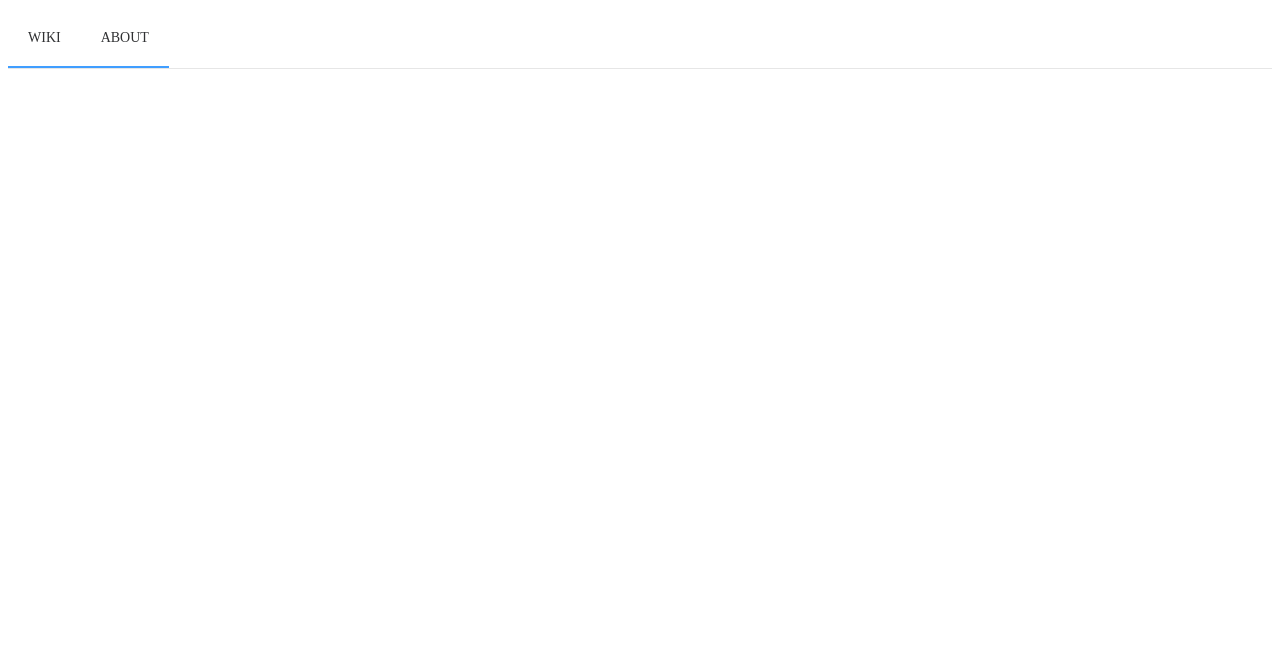
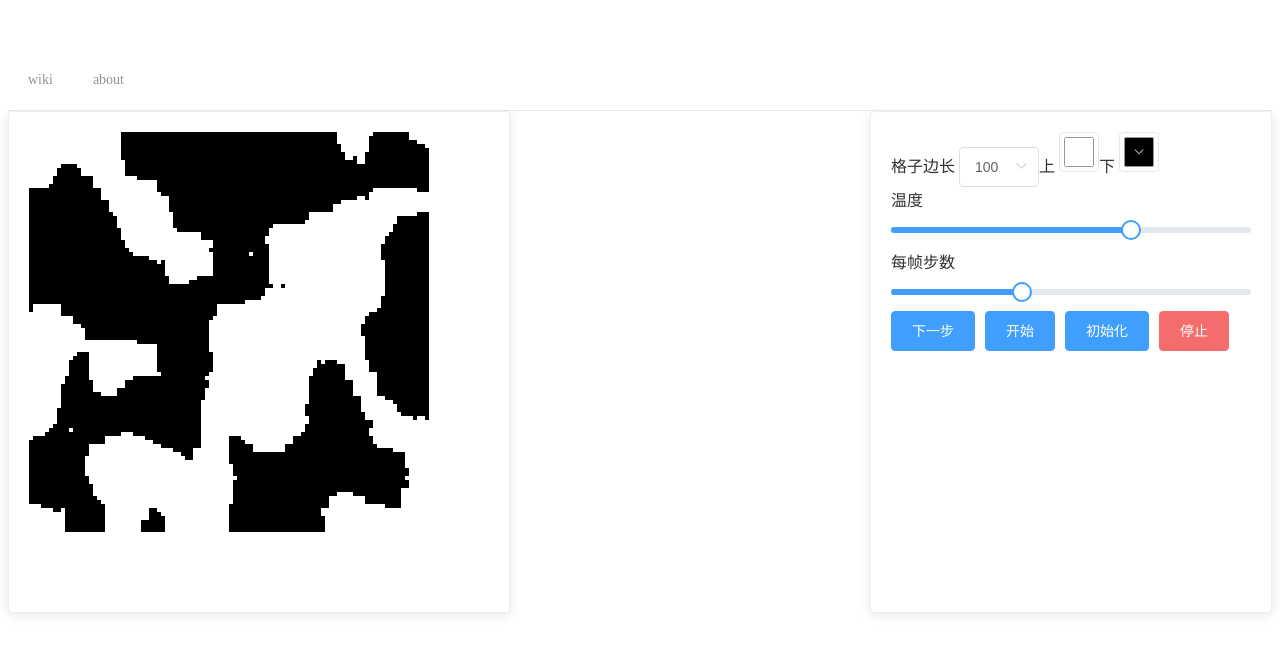
Before and after one commit to NaBrothers/goising, a Vue app: page /#/ising in a window 1280 px wide. Shown: the top 654 px of the page. Built offline with nearby package versions, Linux system fonts and the light colour scheme.

Commit message:
啊啊啊
添加自动开始功能
修改滑块数据
添加wiki

```diff
--- a/src/App.vue
+++ b/src/App.vue
@@ -1,9 +1,5 @@
 <template>
   <div id="app">
-    <el-menu :default-active="activeIndex" mode="horizontal" router>
-      <el-menu-item index="/">WIKI</el-menu-item>
-      <el-menu-item index="/">ABOUT</el-menu-item>
-    </el-menu>
     <router-view></router-view>
   </div>
 </template>
--- a/src/components/ising/index.vue
+++ b/src/components/ising/index.vue
@@ -1,10 +1,19 @@
 <template>
   <div id="app" class="app-container" style="margin: 50px auto;">
-    <div style="display:block;margin:0 auto;width: 450px;">
+    <!-- <div style="display:block;margin:0 auto;width: 450px;"> -->
     <div>
+      <el-menu :default-active="activeIndex" mode="horizontal" @select="handleSelect" :key="menuKey">
+        <el-menu-item index="wiki">wiki</el-menu-item>
+        <el-menu-item index="about">about</el-menu-item>
+      </el-menu>
+      <div style="width: 500px; float:left">
+        <el-card style="height:500px; width:500px">
           <canvas id="myCanvas" width="400" height="400" style="margin: 0 auto"></canvas>
+        </el-card>
+
       </div>
-      <div>
+      <div style="float: right">
+        <el-card style="height: 500px; width: 400px">
           <el-row>
             格子边长
             <el-select v-model="length" style="width: 80px" @change="go">
@@ -19,23 +28,25 @@
             <el-color-picker v-model="downColor" color-format="rgb" @change="refresh"></el-color-picker>
           </el-row>
           <el-row>
-          β
+            温度
             <el-slider
-            v-model="beta"
-            :min="Number(0.01)"
-            :max="Number(2)"
-            :step="Number(0.01)"
-            id="beta"
+              v-model="temperature"
+              :min="Number(-2)"
+              :max="Number(1)"
+              :step="Number(0.05)"
+              id="temperature"
+              :format-tooltip="formatTooltipT"
             ></el-slider>
           </el-row>
           <el-row>
             每帧步数
             <el-slider
               v-model="spf"
-            :min="Number(1)"
-            :max="Number(10001)"
-            :step="Number(1000)"
+              :min="Number(0)"
+              :max="Number(11)"
+              :step="Number(1)"
               id="spf"
+              :format-tooltip="formatTooltipSpf"
             ></el-slider>
           </el-row>
 
@@ -43,7 +54,16 @@
           <el-button @click="running = true;act3()" type="primary">开始</el-button>
           <el-button @click="go" type="primary">初始化</el-button>
           <el-button @click="stopAnimation" type="danger">停止</el-button>
+        </el-card>
       </div>
+      <el-dialog title="wiki"
+      :visible.sync="wikiEnabled"
+      width="80%"
+      @close="dialogClose">
+        <iframe src="https://zh.wikipedia.org/wiki/%E6%98%93%E8%BE%9B%E6%A8%A1%E5%9E%8B"
+          width="100%" height="400px"></iframe>
+      </el-dialog>
+
     </div>
   </div>
 </template>
@@ -53,9 +73,11 @@ export default {
   data() {
     return {
       //drawer: false,  显示抽屉
-      spf: 1000, //step per frame
+      menuKey: 1,
+      activeIndex: 'none',
+      spf: 4, //step per frame
       length: 100, //边长
-      beta: 1,
+      temperature: 0,
       upColor: "rgb(255, 255, 255)",
       downColor: "rgb(0, 0, 0)",
       //showX: 0,
@@ -68,6 +90,9 @@ export default {
       //stop: '',       //控制暂停 用running代替
       image: "", //绘制图像
       running: false, //控制运行
+      wikiEnabled: false,//wiki弹窗可见
+      aboutEnabled: false,//about弹窗可见
+      spfOptions: [1, 10, 20, 50, 100, 200, 500, 1000, 2000, 5000, 10000, 20000],
       sizeOptions: [
         {
           value: 25,
@@ -94,21 +119,40 @@ export default {
   },
   created() {
     setTimeout(() => {
-      this.go();
-    }, 100);
+      this.go();//初始化
+      this.running = true;//初始化结束开始运行
+      this.act3();
+    }, 100);//延迟100ms调用初始化 避免找不到组件
   },
   methods: {
+    formatTooltipSpf(val) {//格式化spf的slider的tootip
+      return this.spfOptions[val];
+    },
+    formatTooltipT(val) {//格式化温度的slider的tootip
+      return Math.pow(10, val).toFixed(2);
+    },
+    handleSelect(index){
+      if (index == 'wiki'){
+        this.wikiEnabled = true;
+      }else if (index == 'about'){
+
+      }
+    },
+    dialogClose(){
+      this.activeIndex = "none";
+      ++this.menuKey;
+    },
     act3() {
       //主要模拟函数
       if (this.running) {
-        for (let loop = 0; loop < this.spf; loop++) {
+        for (let loop = 0; loop < this.spfOptions[this.spf] ; loop++) {
           let element = parseInt(Math.random() * this.length * this.length);
           let x = element % this.length;
           let y = parseInt(element / this.length);
           let energy = this.getEnergy(x, y);
           let deltaEnergy = energy * -2;
-          let beta = this.beta;
-          let prob = Math.exp(-deltaEnergy * beta);
+          let T = Math.pow(10, this.temperature).toFixed(2);
+          let prob = Math.exp(-deltaEnergy / T);
           if (Math.random() < prob) {
             this.arr[x][y] *= -1;
             this.draw(x, y);
@@ -177,9 +221,8 @@ export default {
       // this.cxt.fillRect(400*x/this.length,400*y/this.length,400/this.length,400/this.length);
     },
     stopAnimation() {
-      //已弃用
       this.running = false;
-      if (this.stop != "") window.cancelAnimationFrame(this.stop);
+      if (this.stop != "") window.cancelAnimationFrame(this.stop);//已弃用
     },
     refresh() {
       //刷新画布所有像素
@@ -246,8 +289,8 @@ export default {
         let y = parseInt(element / this.length);
         let energy = this.getEnergy(x, y);
         let deltaEnergy = energy * -2;
-        let beta = this.beta;
-        let prob = Math.exp(-deltaEnergy * beta);
+        let T = Math.pow(10, this.temperature).toFixed(2);
+        let prob = Math.exp(-deltaEnergy / T);
         //window.console.log('probability:' + prob);
         if (Math.random() < prob) {
           this.arr[x][y] *= -1;
@@ -264,9 +307,9 @@ export default {
       //   //window.console.log('x:'+x+' y:'+y);
       //   let eup = this.getEnergy(x, y)*this.arr[x][y];
       //   let edown = -eup;
-      //   let beta = this.beta;
-      //   let pup = Math.exp(-eup*beta);
-      //   let pdown = Math.exp(-edown*beta);
+      //   let T = this.T;
+      //   let pup = Math.exp(-eup/T);
+      //   let pdown = Math.exp(-edown/T);
       //   let probup = pup/(pup+pdown);
       //   if (Math.random() < probup){
       //     this.arr[x][y] = 1;
--- a/src/router.js
+++ b/src/router.js
@@ -9,6 +9,10 @@ export default new Router({
     routes: [
         {
             path:'/',
+            redirect:'/ising'
+        },
+        {
+            path:'/ising',
             component: () => import('@/components/ising/index'),
             name: 'ising'
         }
--- a/vue.config.js
+++ b/vue.config.js
@@ -1,10 +1,11 @@
+module.exports = {
+  publicPath: process.env.NODE_ENV === 'production'
+    ? '/goising/'
+    : '/'
+}
+
 module.exports = {
     devServer: {
         open: true
     }
 }
-module.exports = {
-  publicPath: process.env.NODE_ENV === 'production'
-    ? '/goising/'
-    : '/'
-}
```
Lines whose indentation alone changed are shown as unchanged.
